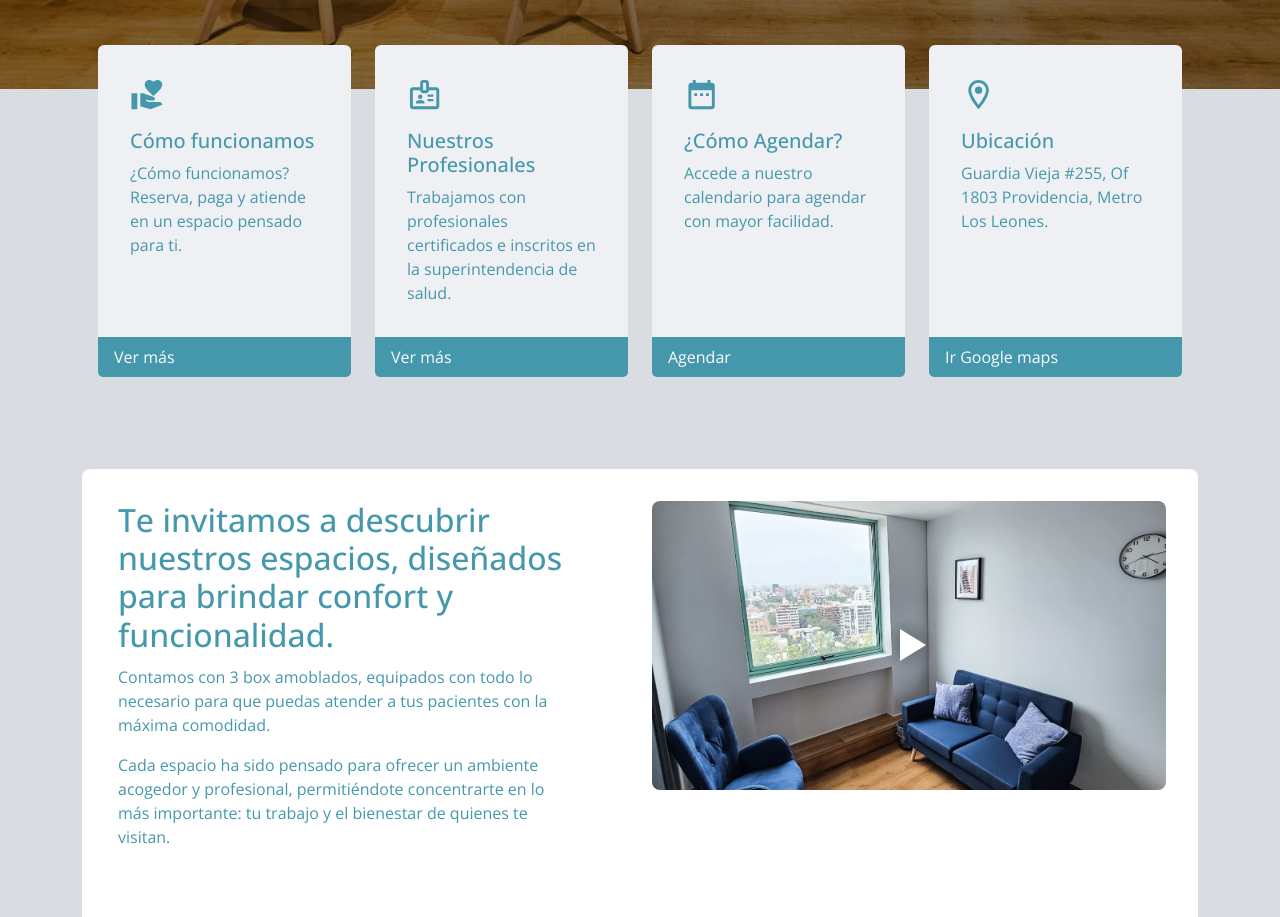
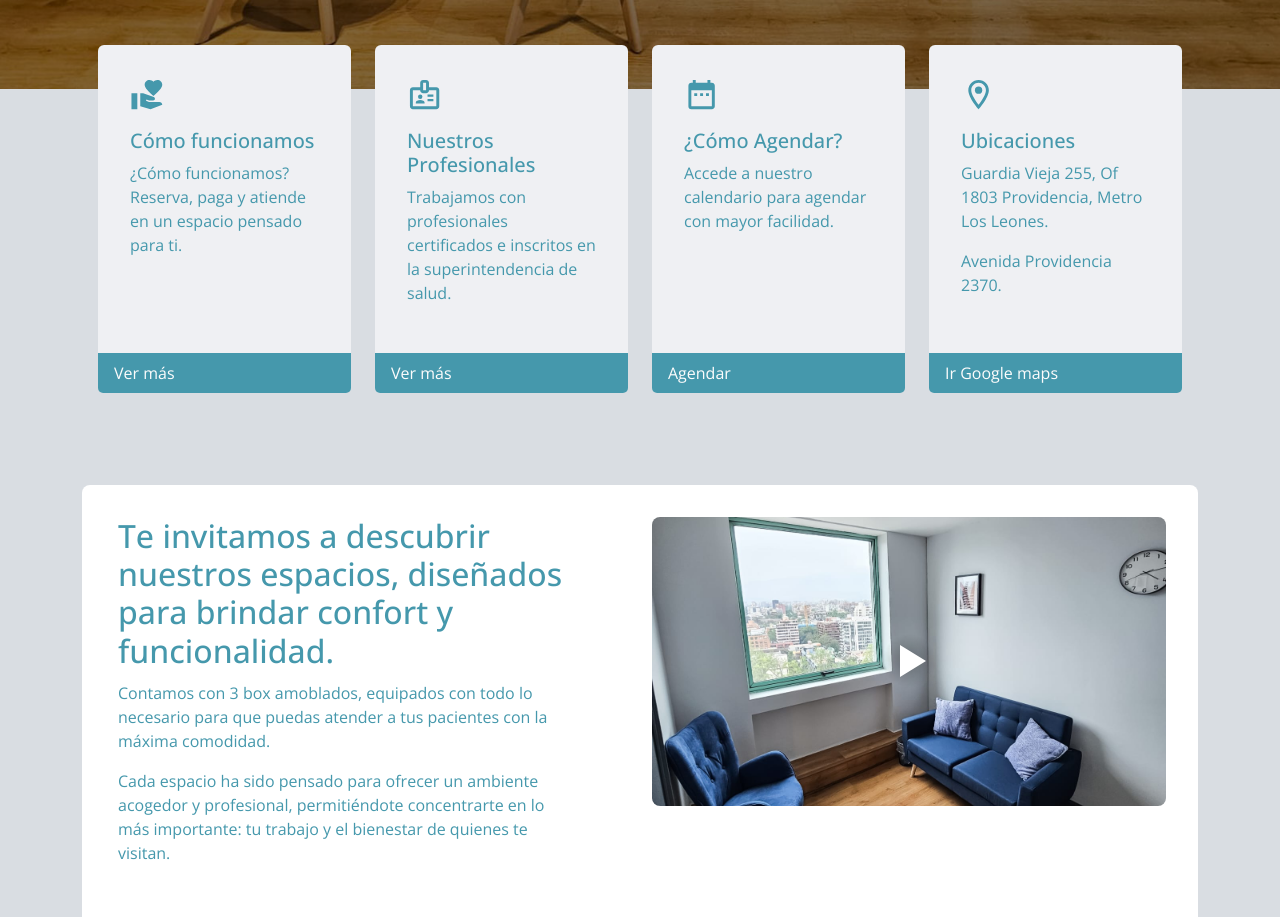
Before and after one commit to ssalinascalibar/espacio-box-noLogin, a React (Vite) app: page / in a window 1280 px wide. Shown: the part 840-1757 px from the top of the page. Built offline with nearby package versions, Linux system fonts and the light colour scheme.

Commit message:
change url link google maps and add a combined url with to address

```diff
--- a/public/db/infocards.json
+++ b/public/db/infocards.json
@@ -4,6 +4,7 @@
       "icon": "MdVolunteerActivism",
       "title": "Cómo funcionamos",
       "text": "¿Cómo funcionamos? Reserva, paga y atiende en un espacio pensado para ti.",
+      "text_1": "",
       "link_text": "Vísitanos",
       "link": ""
     },
@@ -12,6 +13,7 @@
       "icon": "MdOutlineBadge",
       "title": "Nuestros Profesionales",
       "text": "Trabajamos con profesionales certificados e inscritos en la superintendencia de salud.",
+      "text_1": "",
       "link_text": "Ver más",
       "link": ""
     },
@@ -20,15 +22,17 @@
       "icon": "MdDateRange",
       "title": "¿Cómo Agendar?",
       "text": "Accede a nuestro calendario para agendar con mayor facilidad.",
+      "text_1": "",
       "link_text": "Agendar",
       "link": "/agendar"
     },
     {
       "id": 3,
       "icon": "MdOutlineLocationOn",
-      "title": "Ubicación",
-      "text": "Guardia Vieja #255, Of 1803 Providencia, Metro Los Leones.",
+      "title": "Ubicaciones",
+      "text": "Guardia Vieja 255, Of 1803 Providencia, Metro Los Leones.",
+      "text_1": "Avenida Providencia 2370.",
       "link_text": "Ir Google maps",
-      "link": "https://maps.app.goo.gl/ypGUB89ns1bEr2LY7"
+      "link": "https://www.google.com/maps/d/u/0/edit?mid=1d_LkKTNp7NCaJKRj425vP-4tu77umQQ&usp=sharing"
     }
   ]
--- a/src/features/home/InfoCards.jsx
+++ b/src/features/home/InfoCards.jsx
@@ -48,6 +48,7 @@ export default function InfoCards({ professionalsRef, howItWorksRef }) {
                 {iconMap[card.icon]}
                 <Card.Title>{card.title}</Card.Title>
                 <Card.Text>{card.text}</Card.Text>
+                <Card.Text>{card.text_1}</Card.Text>
               </Card.Body>
               <Card.Footer>
                 {card.link !== "" ? (
```
